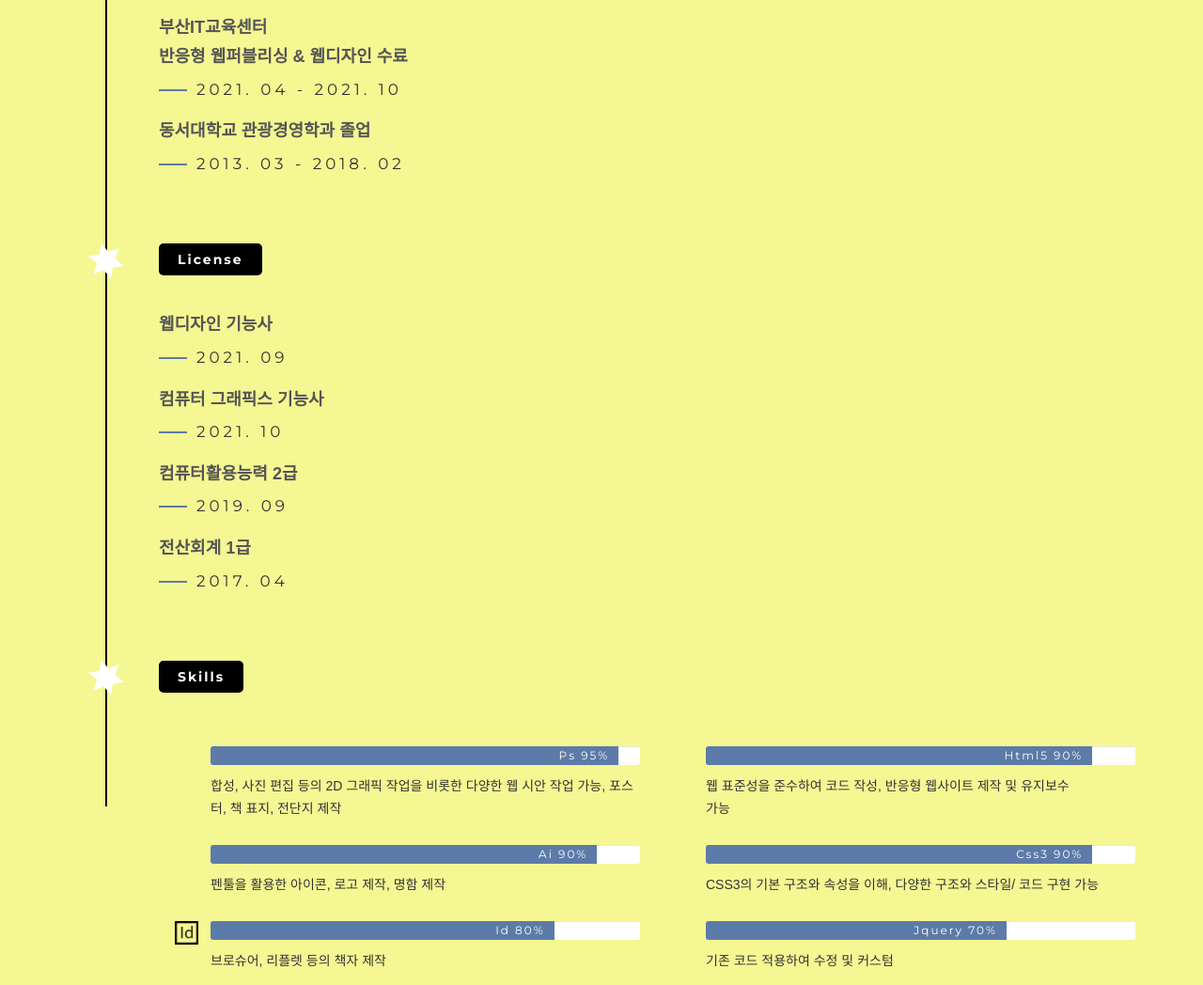
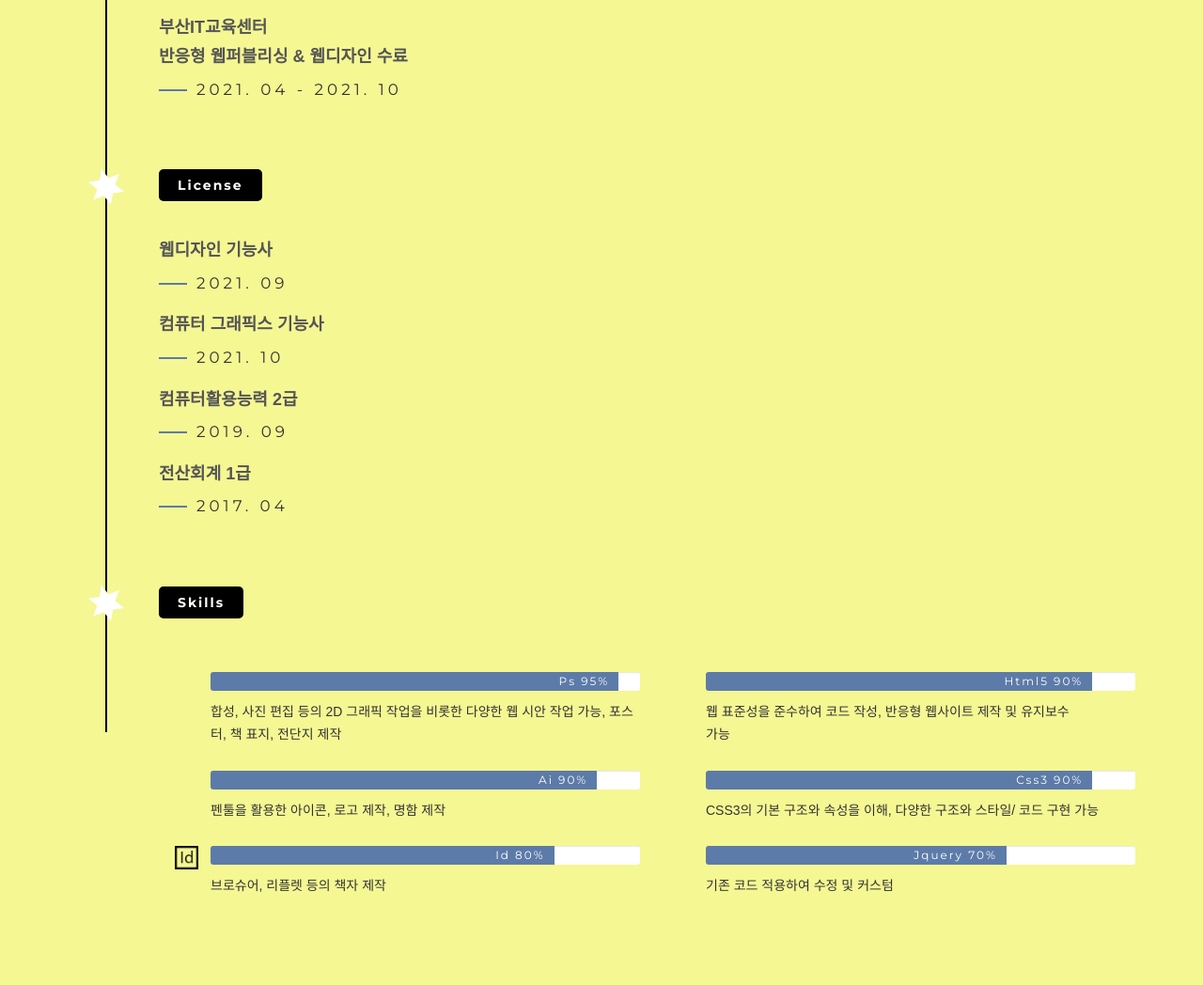
Before and after one commit to yeroom/myportfolio, a plain HTML site: page index.html in a window 1280 px wide. Shown: the part 2100-3148 px from the top of the page at 94% size. Drawn offline with Linux system fonts and the light colour scheme; some icons are missing; files whose address does not match are found by name.

Commit message:
Update index.html

```diff
--- a/index.html
+++ b/index.html
@@ -123,8 +123,8 @@
                             <h3>부산IT교육센터<br>
                                  반응형 웹퍼블리싱 & 웹디자인 수료</h3>
                             <h4>2021. 04 - 2021. 10</h4>
-                            <h3>동서대학교 관광경영학과 졸업</h3>
-                            <h4>2013. 03 - 2018. 02</h4>
+                            <!-- <h3>동서대학교 관광경영학과 졸업</h3>
+                            <h4>2013. 03 - 2018. 02</h4> -->
                             <!-- <p><strong>Projektmanagement mit Scrum</strong>
                                 <br>Ständiges Verbessern des agilen Entwicklungsprozesses beispielsweise durch Grunt, Yeoman, GIT, JIRA und BrowserStack.</p> -->
                         </div>
```
